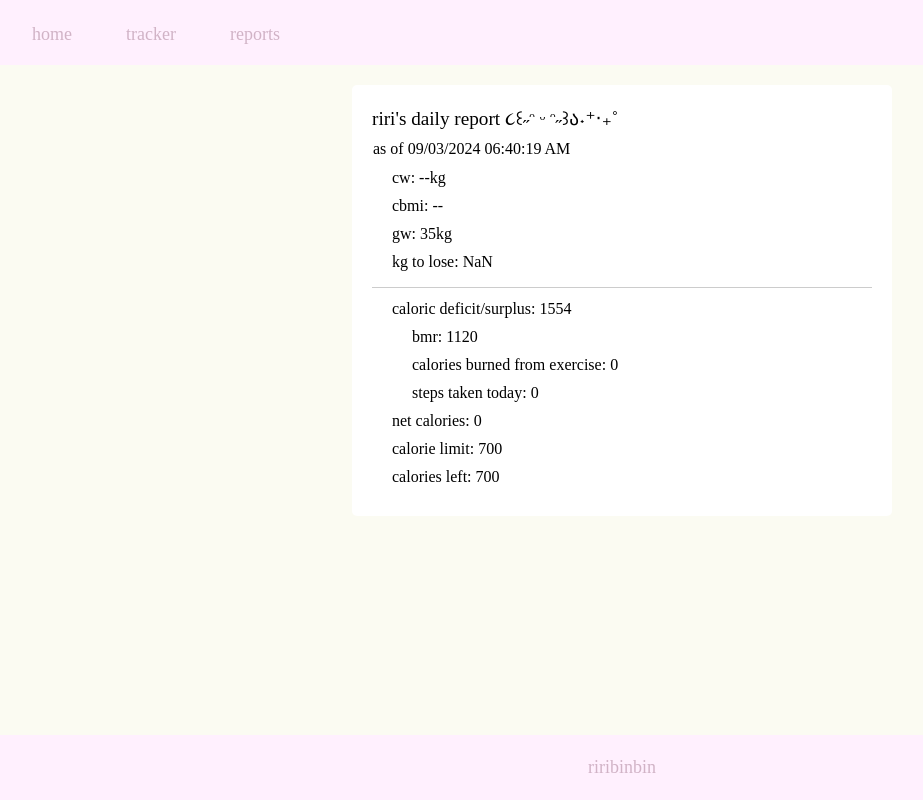
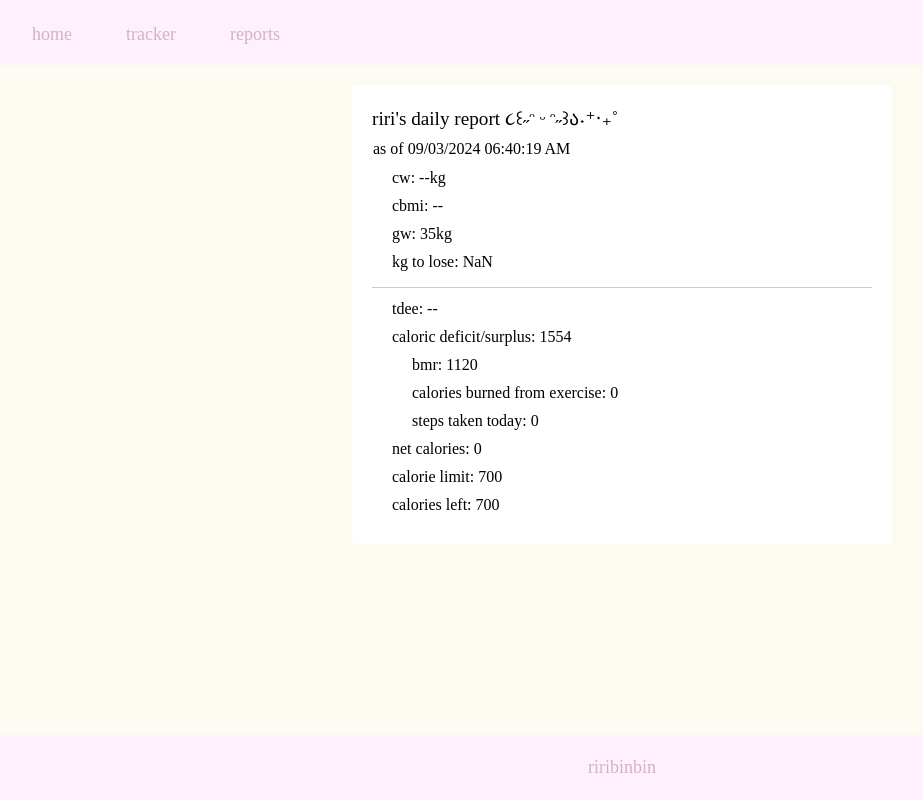
Before and after one commit to kekekoe/diet-tracker, a plain HTML site: page reports.html in a window 1280 px wide. Shown: the whole page, without its empty margins (18-941 px from the left). Drawn offline with Linux system fonts and the light colour scheme.

Commit message:
Update reports.html

```diff
--- a/reports.html
+++ b/reports.html
@@ -28,7 +28,8 @@
                     <li id="goalWeight">gw: </li>
                     <li id="kgToLose">kg to lose: --</li>
                     <hr>
-                    <li id="caloriesLost" style="margin-top: -5px;">tdee: --</li>
+                    <li id"tdeeDiv" style="margin-top: -5px;">tdee: --</li>
+                    <li id="caloriesLost">: --</li>
                     <li id="bmrDisplay" style="text-indent: 40px;">basal metabolic rate: --</li>
                     <li id="caloriesBurned" style="text-indent: 40px;">calories burned from exercise: -- </li>
                     <li id="stepsTakenToday" style="text-indent: 40px;">steps taken today: --</li>
```
